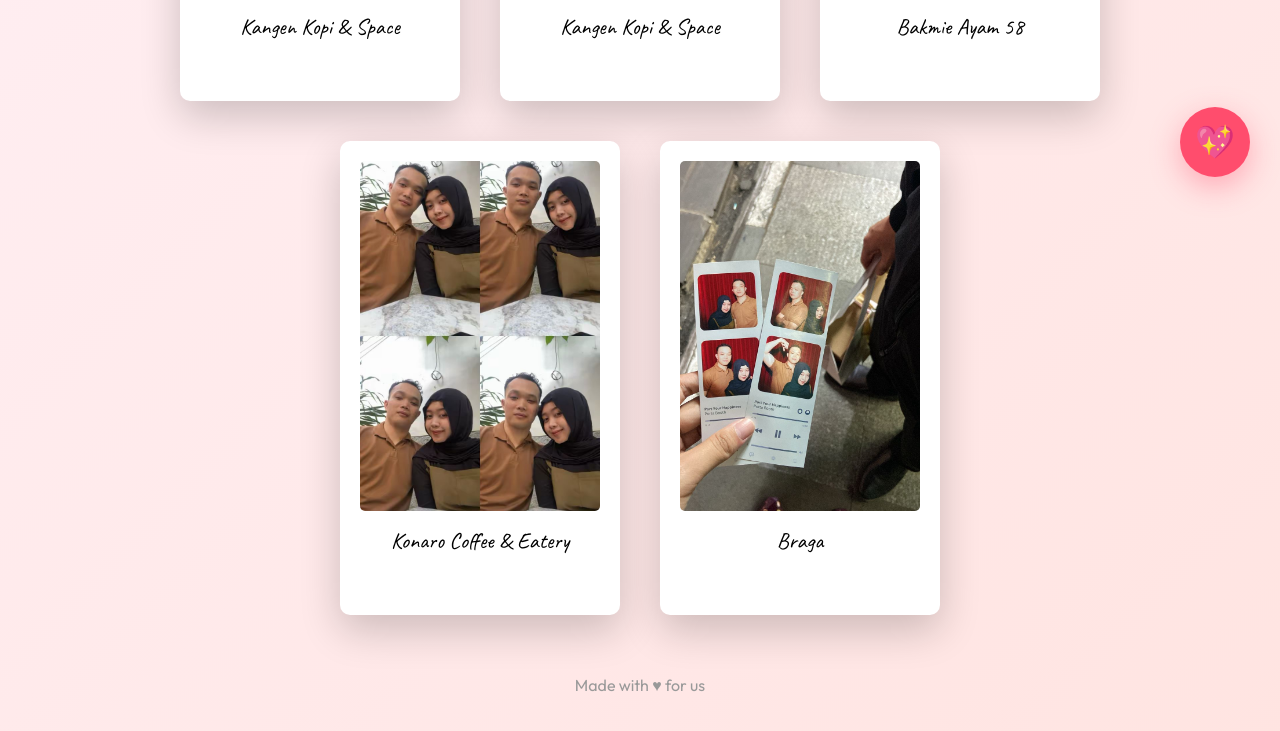
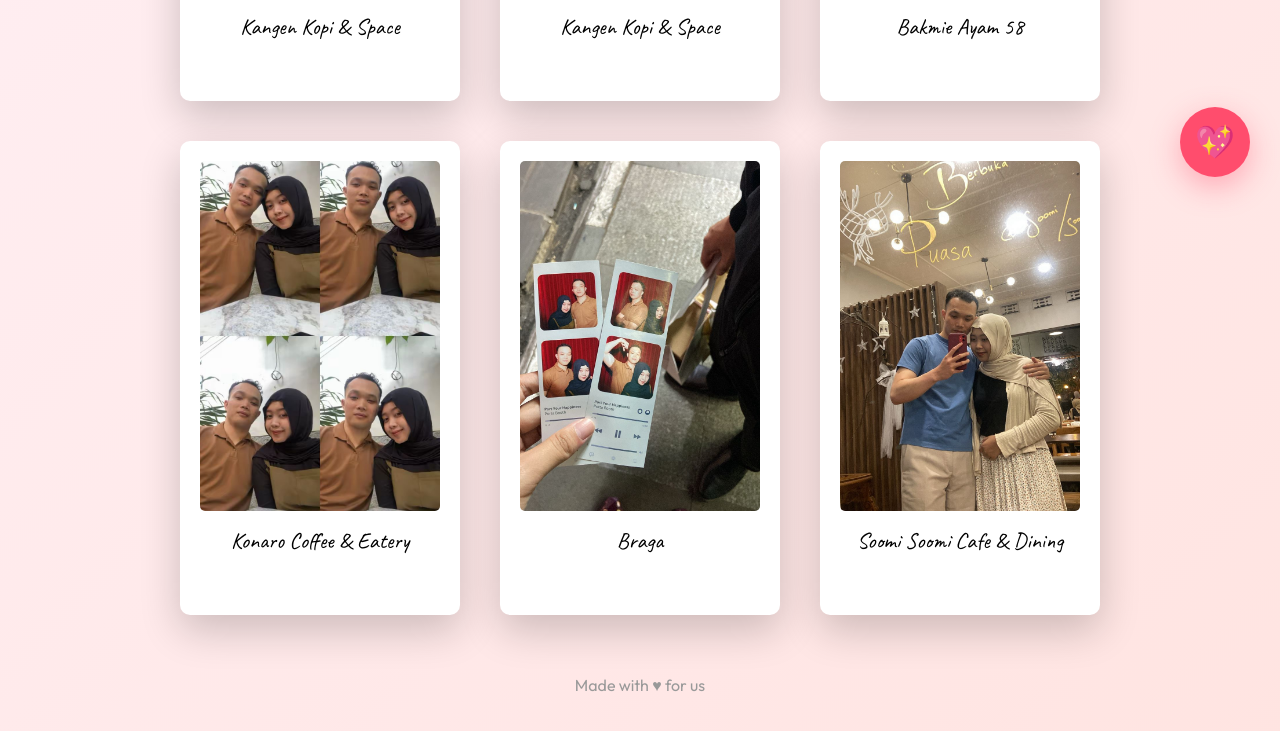
Before and after one commit to girisejatinugraha/Our-Moments, a plain HTML site: page index.html in a window 1280 px wide. Shown: the part 593-1324 px from the top of the page. Drawn offline with Linux system fonts and the light colour scheme.

Commit message:
update project

```diff
--- a/index.html
+++ b/index.html
@@ -58,6 +58,13 @@
             <div class="polaroid-caption">Braga</div>
         </div>
 
+        <div class="polaroid" onclick="showModal(5)">
+            <div class="polaroid-image">
+                <img src="images/soomi.jpeg" alt="Moment 6">
+            </div>
+            <div class="polaroid-caption">Soomi Soomi Cafe & Dining</div>
+        </div>
+
     </section>
 
     <footer>
--- a/script.js
+++ b/script.js
@@ -23,6 +23,11 @@ const modalData = [
     emoji:'💕',
     title:'Braga',
     message:'15 Januari 2026'
+},
+{
+    emoji:'💕',
+    title:'Soomi Soomi Cafe & Dining',
+    message:'9 Maret 2026'
 }
 ];
 
```
Also changed, not shown: images/soomi.jpeg (added).
